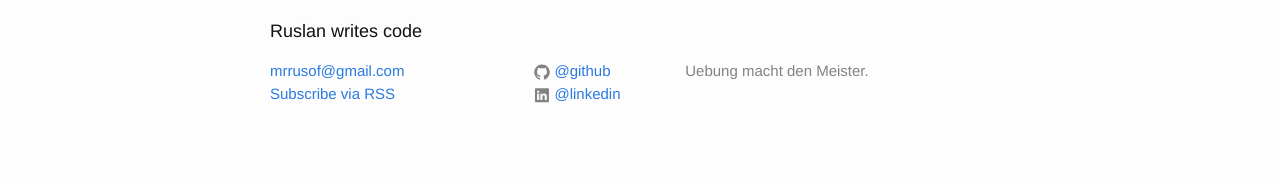
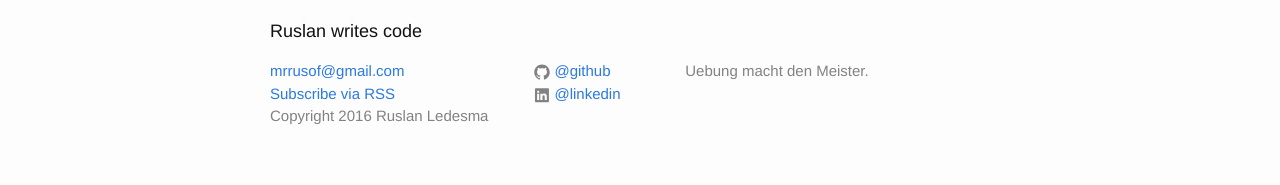
Before and after one commit to mrrusof/mrrusof.github.io, a Jekyll site: the page built from index.html, in a window 1280 px wide. Shown: the part 1803-1988 px from the top of the page. Built offline with Jekyll 4.4.1, drawn with Linux system fonts in a browser that asks for light colours.

Commit message:
Write the all important copyright notice.

```diff
--- a/_includes/footer.html
+++ b/_includes/footer.html
@@ -9,6 +9,7 @@
         <ul class="contact-list">
           <li><a href="mailto:{{ site.email }}">{{ site.email }}</a></li>
 	  <li><a href="{{ "/feed.xml" | prepend: site.baseurl }}">Subscribe via RSS</a></li>
+	  <li>Copyright 2016 Ruslan Ledesma</li>
         </ul>
       </div>
 
```
